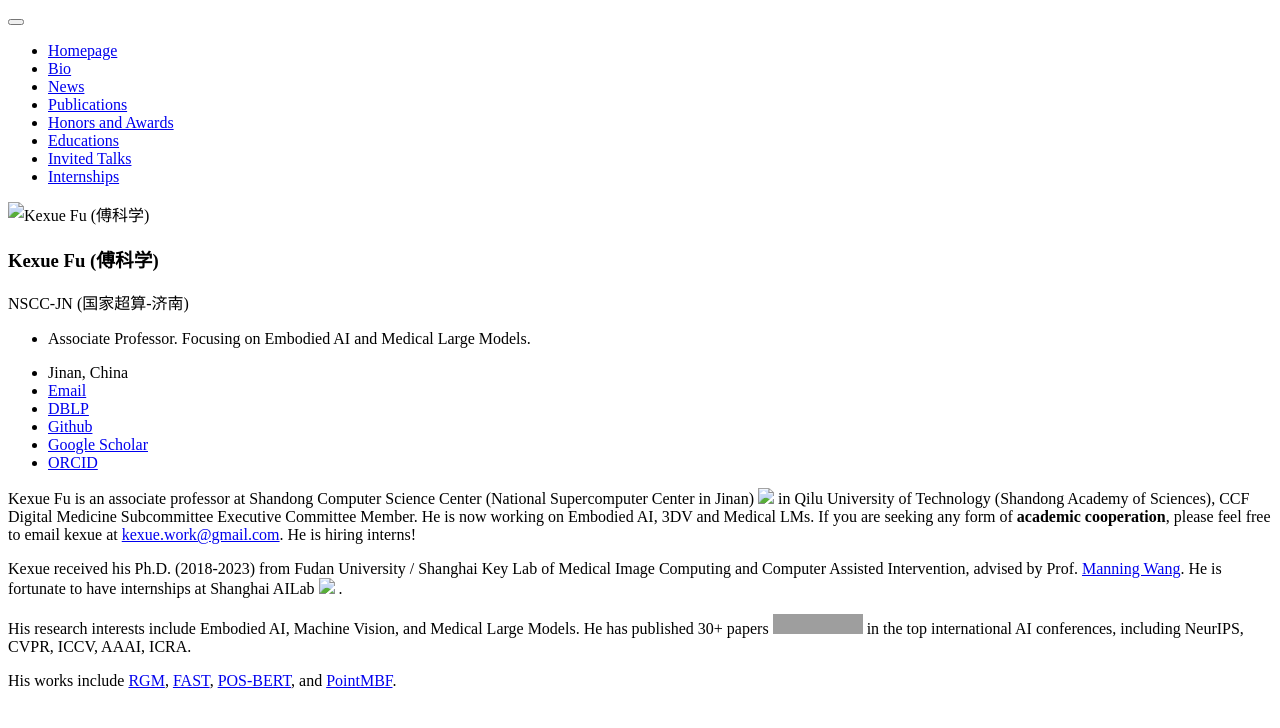
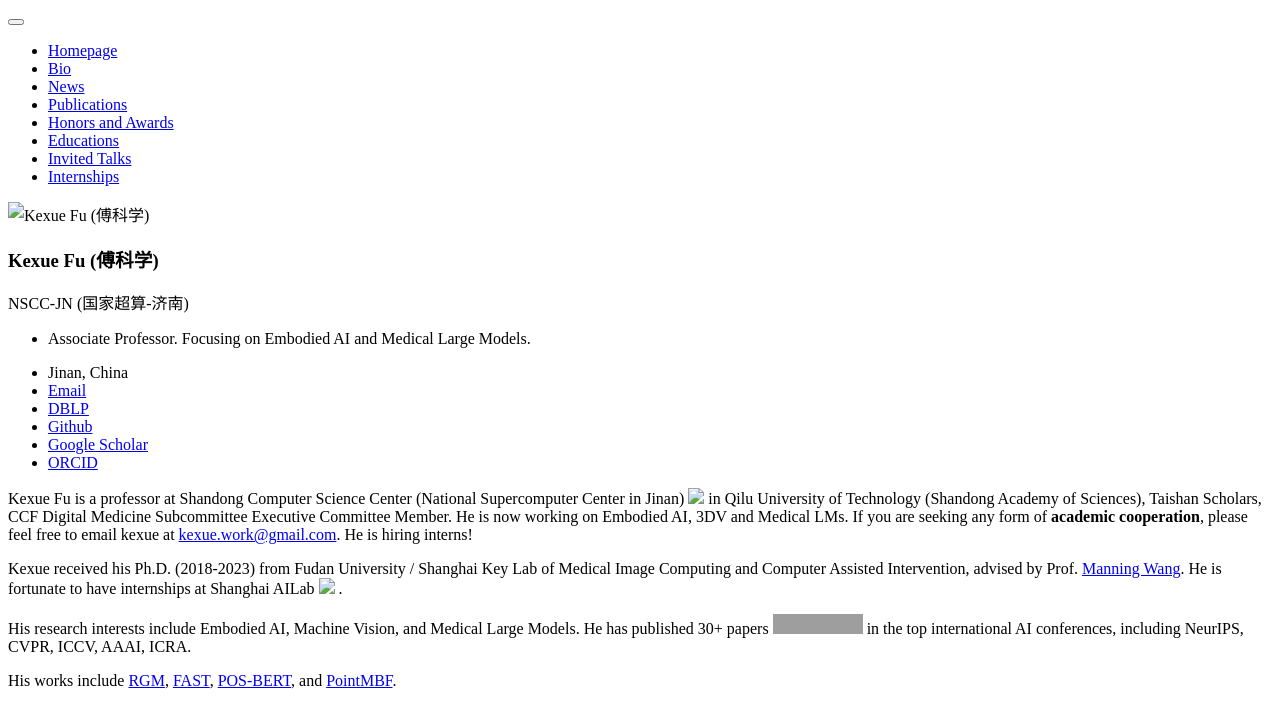
Before and after one commit to fukexue/fukexue.github.io, a Jekyll site: the page built from _pages/includes/intro.md, in a window 1280 px wide. Shown: the top 728 px of the page. Built offline with Jekyll 4.4.1, drawn with Linux system fonts in a browser that asks for light colours; our own code applies the rules of GitHub Pages for plain Markdown files; grey boxes are pictures that could not be loaded.

Commit message:
Update intro.md
2024.12.06

```diff
--- a/_pages/includes/intro.md
+++ b/_pages/includes/intro.md
@@ -1,4 +1,4 @@
-Kexue Fu is an associate professor at Shandong Computer Science Center (National Supercomputer Center in Jinan) <img src='./images/nscc.png' style='width: 6em;'> in Qilu University of Technology (Shandong Academy of Sciences), CCF Digital Medicine Subcommittee Executive Committee Member. He is now working on Embodied AI, 3DV and Medical LMs. If you are seeking any form of **academic cooperation**, please feel free to email kexue at [kexue.work@gmail.com](mailto:fukexue@fudan.edu.cn). He is hiring interns!
+Kexue Fu is a professor at Shandong Computer Science Center (National Supercomputer Center in Jinan) <img src='./images/nscc.png' style='width: 6em;'> in Qilu University of Technology (Shandong Academy of Sciences), Taishan Scholars, CCF Digital Medicine Subcommittee Executive Committee Member. He is now working on Embodied AI, 3DV and Medical LMs. If you are seeking any form of **academic cooperation**, please feel free to email kexue at [kexue.work@gmail.com](mailto:fukexue@fudan.edu.cn). He is hiring interns!
 
 Kexue received his Ph.D. (2018-2023) from Fudan University / Shanghai Key Lab of Medical Image Computing and Computer Assisted Intervention, advised by Prof. [Manning Wang](https://basicmed.fudan.edu.cn/8c/ab/c28704a429227/page.htm). He is fortunate to have internships at Shanghai AILab <img src='./images/shailab.png' style='width: 6em;'> .
 
```
